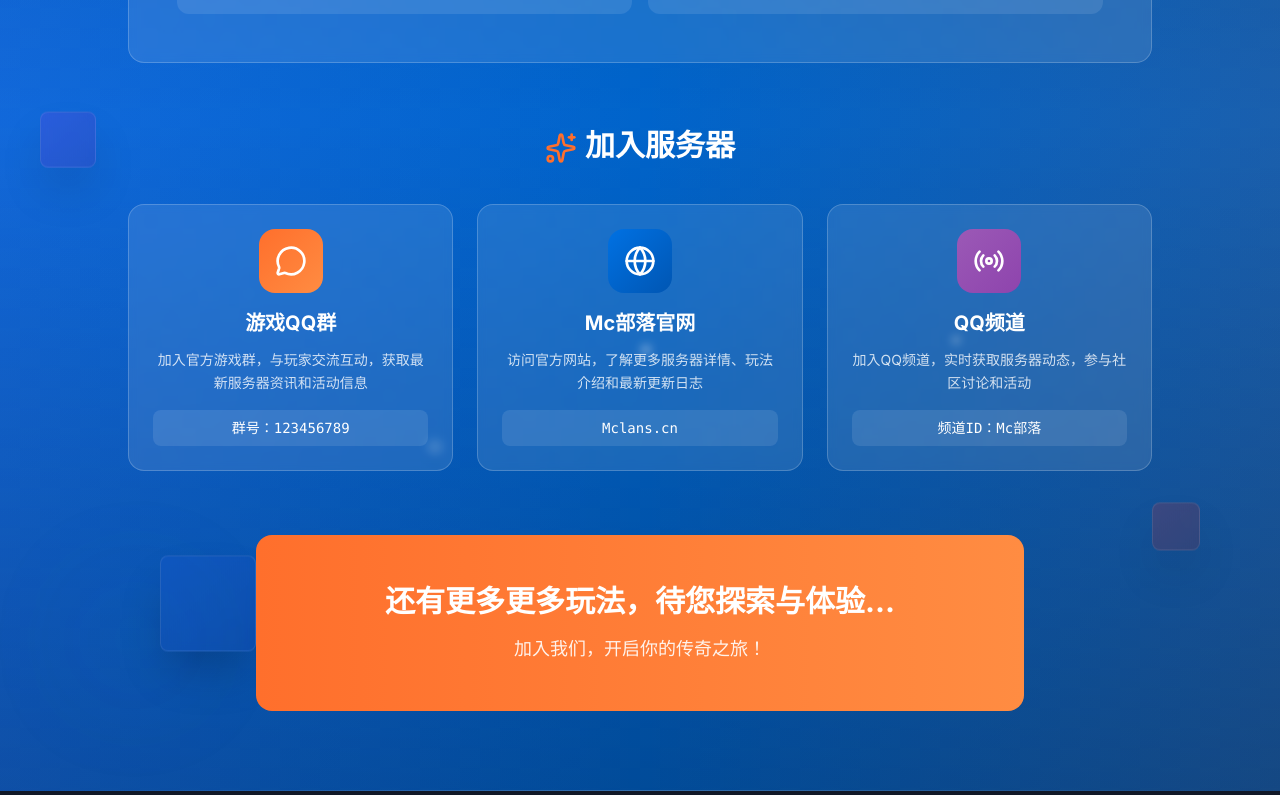
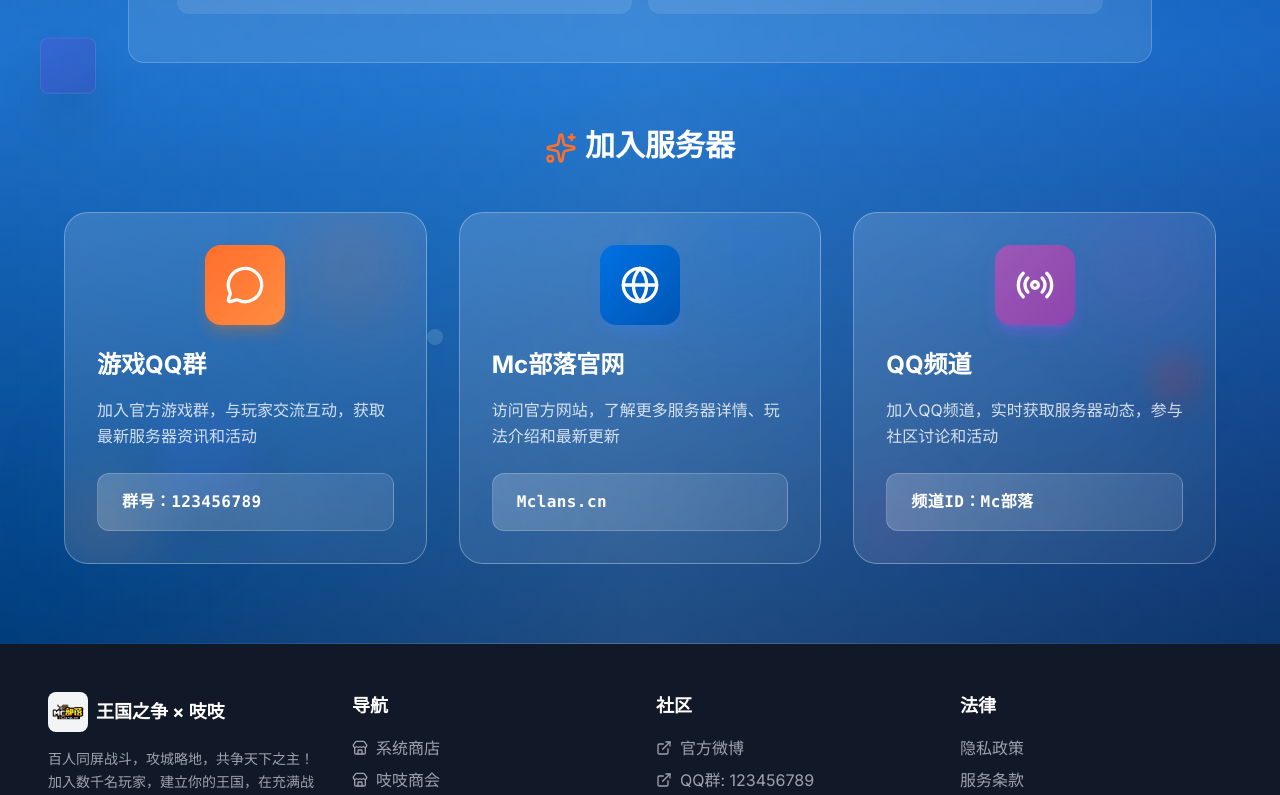
Before and after one commit to IYeaSakura/MclnasKingdomWebsite, a React (Vite) app: page / in a window 1280 px wide. Shown: the part 3120-3915 px from the top of the page. Built offline with nearby package versions, Linux system fonts and the light colour scheme.

Commit message:
style(CTA): 优化界面渐变效果和卡片交互样式
- 更新渐变背景颜色和透明度增强视觉效果
- 重构信息卡片为更现代化的设计，添加悬停动画和发光效果
- 调整间距和字体大小提升整体视觉层次

```diff
--- a/src/sections/CTA.tsx
+++ b/src/sections/CTA.tsx
@@ -57,8 +57,10 @@ export function CTA() {
       </div>
 
       {/* Gradient Overlays */}
-      <div className="absolute inset-0 bg-gradient-to-r from-purple-500/10 via-transparent to-orange-500/10" />
-      <div className="absolute inset-0 bg-gradient-to-t from-black/20 via-transparent to-black/20" />
+      <div className="absolute inset-0 bg-gradient-to-br from-[#ff6f2c]/15 via-[#0071e3]/10 to-[#9b59b6]/15" />
+      <div className="absolute inset-0 bg-gradient-to-t from-black/40 via-transparent to-black/20" />
+      <div className="absolute inset-0 bg-gradient-to-r from-transparent via-white/10 to-transparent" />
+      <div className="absolute inset-0 bg-gradient-to-b from-transparent via-white/5 to-transparent" />
 
       {/* Floating Minecraft Blocks */}
       <div className="absolute top-20 left-20 w-16 h-16 bg-gradient-to-br from-green-600/20 to-green-800/20 rounded-lg animate-float shadow-2xl backdrop-blur-sm border border-white/10" style={{ animationDelay: '0s' }} />
@@ -118,66 +120,66 @@ export function CTA() {
         </div>
 
         {/* Join Server Info */}
-        <div className="max-w-5xl mx-auto">
-          <h3 className="text-2xl md:text-3xl font-bold text-white text-center mb-10">
+        <div className="max-w-6xl mx-auto">
+          <h3 className="text-2xl md:text-3xl font-bold text-white text-center mb-12">
             <Sparkles className="inline-block w-8 h-8 mr-2 text-[#ff6f2c]" />
             加入服务器
           </h3>
-          <div className="grid grid-cols-1 md:grid-cols-3 gap-6">
+          <div className="grid grid-cols-1 md:grid-cols-3 gap-8">
             <div
-              className="bg-white/10 backdrop-blur-sm rounded-2xl p-6 border border-white/20 hover:bg-white/15 transition-all duration-300 hover:scale-105 hover:shadow-2xl text-center"
+              className="group relative bg-gradient-to-br from-white/15 to-white/5 backdrop-blur-md rounded-3xl p-8 border border-white/30 hover:border-white/50 transition-all duration-500 hover:scale-105 hover:shadow-2xl hover:shadow-orange-500/20 overflow-hidden"
             >
-              <div className="w-16 h-16 rounded-2xl bg-gradient-to-br from-[#ff6f2c] to-[#ff8c42] flex items-center justify-center mx-auto mb-4">
-                <MessageCircle className="w-8 h-8 text-white" />
+              <div className="absolute top-0 right-0 w-32 h-32 bg-gradient-to-br from-[#ff6f2c]/30 to-transparent rounded-full blur-2xl group-hover:from-[#ff6f2c]/50 transition-all duration-500" />
+              <div className="absolute bottom-0 left-0 w-24 h-24 bg-gradient-to-tr from-[#ff8c42]/20 to-transparent rounded-full blur-xl group-hover:from-[#ff8c42]/40 transition-all duration-500" />
+              <div className="relative">
+                <div className="w-20 h-20 rounded-2xl bg-gradient-to-br from-[#ff6f2c] to-[#ff8c42] flex items-center justify-center mx-auto mb-6 shadow-lg shadow-orange-500/30 group-hover:shadow-orange-500/50 transition-all duration-500 group-hover:scale-110">
+                  <MessageCircle className="w-10 h-10 text-white" />
                 </div>
-              <h4 className="text-xl font-bold text-white mb-3">游戏QQ群</h4>
-              <p className="text-white/80 text-sm leading-relaxed mb-4">
-                加入官方游戏群，与玩家交流互动，获取最新服务器资讯和活动信息
+                <h4 className="text-2xl font-bold text-white mb-4 group-hover:text-[#ff6f2c] transition-colors duration-300">游戏QQ群</h4>
+                <p className="text-white/80 text-base leading-relaxed mb-6">
+                  加入官方游戏群，与玩家交流互动，获取最新服务器资讯和活动
                 </p>
-              <div className="bg-white/10 rounded-lg px-4 py-2">
-                <p className="text-white font-mono text-sm">群号：123456789</p>
+                <div className="bg-gradient-to-r from-white/20 to-white/10 rounded-xl px-6 py-4 border border-white/20 group-hover:border-orange-400/30 transition-all duration-300">
+                  <p className="text-white font-mono text-base font-semibold tracking-wide">群号：123456789</p>
+                </div>
               </div>
             </div>
             <div
-              className="bg-white/10 backdrop-blur-sm rounded-2xl p-6 border border-white/20 hover:bg-white/15 transition-all duration-300 hover:scale-105 hover:shadow-2xl text-center"
+              className="group relative bg-gradient-to-br from-white/15 to-white/5 backdrop-blur-md rounded-3xl p-8 border border-white/30 hover:border-white/50 transition-all duration-500 hover:scale-105 hover:shadow-2xl hover:shadow-blue-500/20 overflow-hidden"
             >
-              <div className="w-16 h-16 rounded-2xl bg-gradient-to-br from-[#0071e3] to-[#0056b3] flex items-center justify-center mx-auto mb-4">
-                <Globe className="w-8 h-8 text-white" />
+              <div className="absolute top-0 right-0 w-32 h-32 bg-gradient-to-br from-[#0071e3]/30 to-transparent rounded-full blur-2xl group-hover:from-[#0071e3]/50 transition-all duration-500" />
+              <div className="absolute bottom-0 left-0 w-24 h-24 bg-gradient-to-tr from-[#0056b3]/20 to-transparent rounded-full blur-xl group-hover:from-[#0056b3]/40 transition-all duration-500" />
+              <div className="relative">
+                <div className="w-20 h-20 rounded-2xl bg-gradient-to-br from-[#0071e3] to-[#0056b3] flex items-center justify-center mx-auto mb-6 shadow-lg shadow-blue-500/30 group-hover:shadow-blue-500/50 transition-all duration-500 group-hover:scale-110">
+                  <Globe className="w-10 h-10 text-white" />
                 </div>
-              <h4 className="text-xl font-bold text-white mb-3">Mc部落官网</h4>
-              <p className="text-white/80 text-sm leading-relaxed mb-4">
-                访问官方网站，了解更多服务器详情、玩法介绍和最新更新日志
+                <h4 className="text-2xl font-bold text-white mb-4 group-hover:text-[#0071e3] transition-colors duration-300">Mc部落官网</h4>
+                <p className="text-white/80 text-base leading-relaxed mb-6">
+                  访问官方网站，了解更多服务器详情、玩法介绍和最新更新
                 </p>
-              <div className="bg-white/10 rounded-lg px-4 py-2">
-                <p className="text-white font-mono text-sm">Mclans.cn</p>
+                <div className="bg-gradient-to-r from-white/20 to-white/10 rounded-xl px-6 py-4 border border-white/20 group-hover:border-blue-400/30 transition-all duration-300">
+                  <p className="text-white font-mono text-base font-semibold tracking-wide">Mclans.cn</p>
+                </div>
               </div>
             </div>
             <div
-              className="bg-white/10 backdrop-blur-sm rounded-2xl p-6 border border-white/20 hover:bg-white/15 transition-all duration-300 hover:scale-105 hover:shadow-2xl text-center"
+              className="group relative bg-gradient-to-br from-white/15 to-white/5 backdrop-blur-md rounded-3xl p-8 border border-white/30 hover:border-white/50 transition-all duration-500 hover:scale-105 hover:shadow-2xl hover:shadow-purple-500/20 overflow-hidden"
             >
-              <div className="w-16 h-16 rounded-2xl bg-gradient-to-br from-[#9b59b6] to-[#8e44ad] flex items-center justify-center mx-auto mb-4">
-                <Radio className="w-8 h-8 text-white" />
+              <div className="absolute top-0 right-0 w-32 h-32 bg-gradient-to-br from-[#9b59b6]/30 to-transparent rounded-full blur-2xl group-hover:from-[#9b59b6]/50 transition-all duration-500" />
+              <div className="absolute bottom-0 left-0 w-24 h-24 bg-gradient-to-tr from-[#8e44ad]/20 to-transparent rounded-full blur-xl group-hover:from-[#8e44ad]/40 transition-all duration-500" />
+              <div className="relative">
+                <div className="w-20 h-20 rounded-2xl bg-gradient-to-br from-[#9b59b6] to-[#8e44ad] flex items-center justify-center mx-auto mb-6 shadow-lg shadow-purple-500/30 group-hover:shadow-purple-500/50 transition-all duration-500 group-hover:scale-110">
+                  <Radio className="w-10 h-10 text-white" />
                 </div>
-              <h4 className="text-xl font-bold text-white mb-3">QQ频道</h4>
-              <p className="text-white/80 text-sm leading-relaxed mb-4">
+                <h4 className="text-2xl font-bold text-white mb-4 group-hover:text-[#9b59b6] transition-colors duration-300">QQ频道</h4>
+                <p className="text-white/80 text-base leading-relaxed mb-6">
                   加入QQ频道，实时获取服务器动态，参与社区讨论和活动
                 </p>
-              <div className="bg-white/10 rounded-lg px-4 py-2">
-                <p className="text-white font-mono text-sm">频道ID：Mc部落</p>
+                <div className="bg-gradient-to-r from-white/20 to-white/10 rounded-xl px-6 py-4 border border-white/20 group-hover:border-purple-400/30 transition-all duration-300">
+                  <p className="text-white font-mono text-base font-semibold tracking-wide">频道ID：Mc部落</p>
                 </div>
               </div>
             </div>
-        </div>
-
-        {/* Bottom CTA */}
-        <div className="max-w-3xl mx-auto mt-16 text-center">
-          <div className="bg-gradient-to-r from-[#ff6f2c] to-[#ff8c42] rounded-2xl p-8 md:p-12">
-            <h3 className="text-2xl md:text-3xl font-bold text-white mb-4">
-              还有更多更多玩法，待您探索与体验...
-            </h3>
-            <p className="text-white/90 text-lg">
-              加入我们，开启你的传奇之旅！
-            </p>
           </div>
         </div>
       </div>
```
Lines whose indentation alone changed are shown as unchanged.
